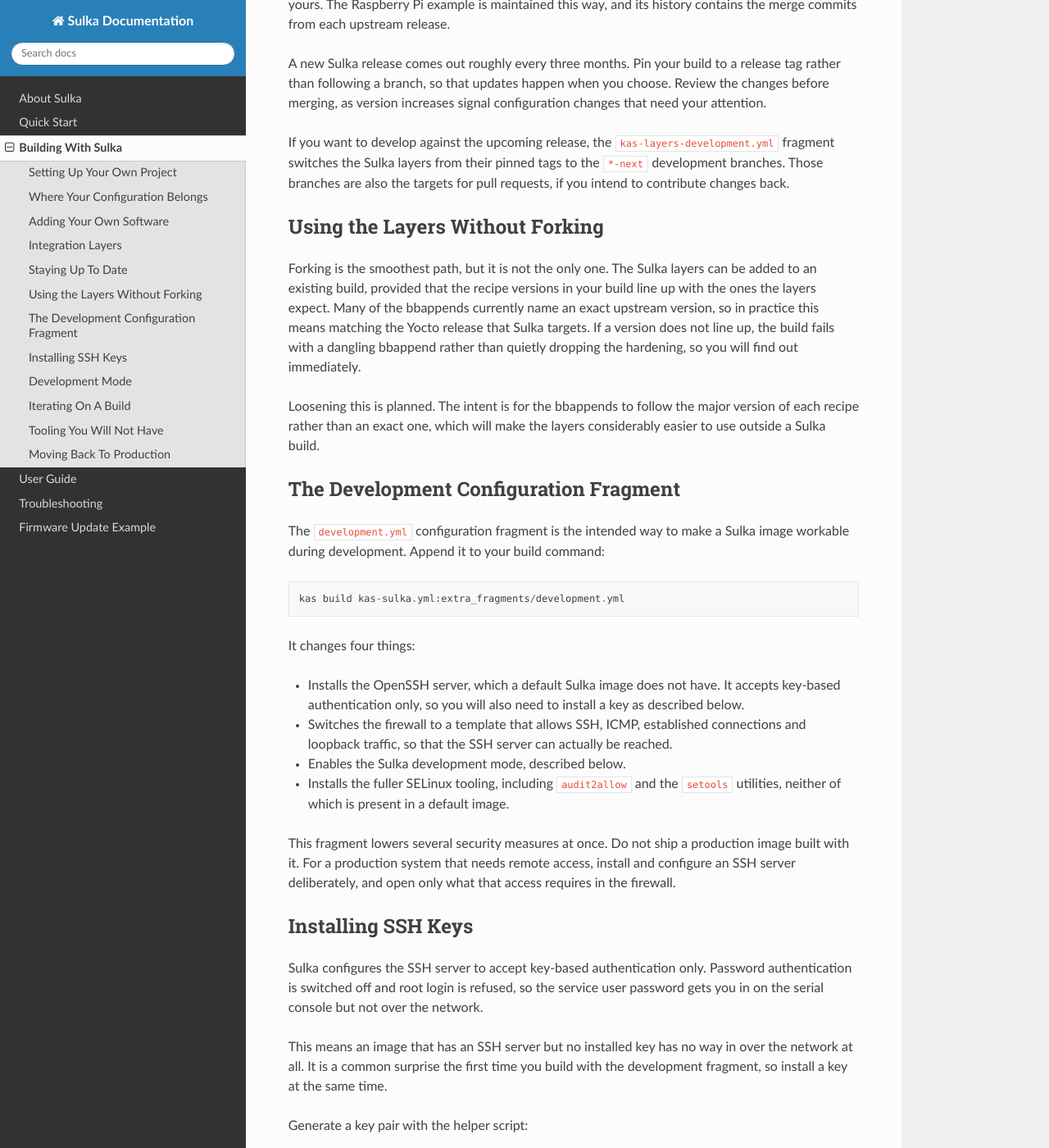
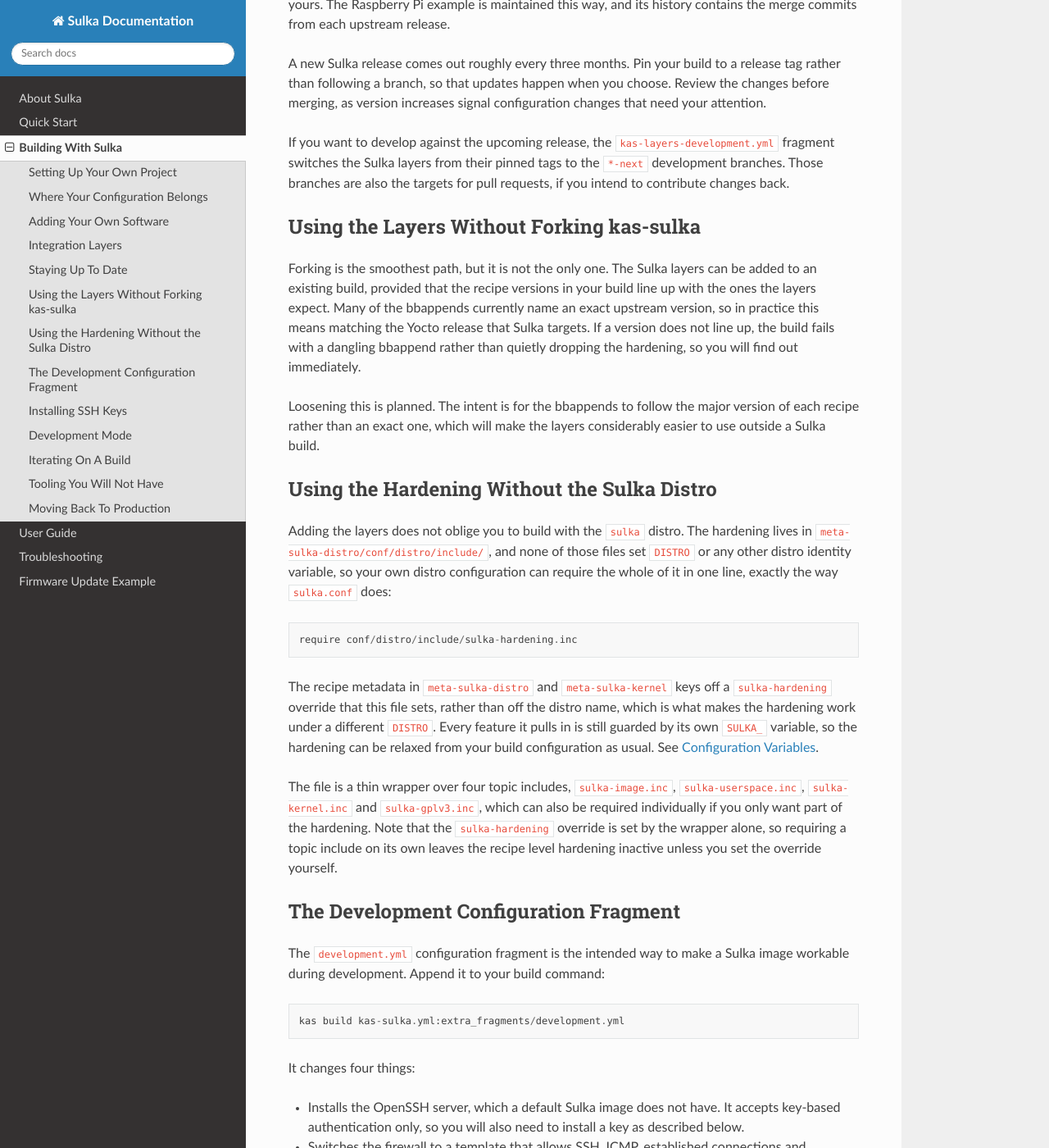
Before and after one commit to AltidSec/sulka-docs, a Sphinx documentation site: the page built from source/building-with-sulka.rst, in a window 1280 px wide and 1400 px high, scrolled down 2953 px. Shown: the whole window at 82% size. Built offline with Sphinx 7.4.7 and the Read the Docs theme 3.1.0, drawn with Linux system fonts in a browser that asks for light colours.

Commit message:
Document the distro refactor
Document the new distro include layout structure that allows easily
using the hardening provided by meta-sulka-distro and meta-sulka-kernel
without requiring the Sulka distro. This should reduce friction in using
Sulka in existing projects.

```diff
--- a/source/building-with-sulka.rst
+++ b/source/building-with-sulka.rst
@@ -112,8 +112,8 @@
 If you want to develop against the upcoming release, the ``kas-layers-development.yml`` fragment switches the Sulka layers from their pinned tags to the ``*-next`` development branches.
 Those branches are also the targets for pull requests, if you intend to contribute changes back.
 
-Using the Layers Without Forking
-********************************
+Using the Layers Without Forking kas-sulka
+******************************************
 
 Forking is the smoothest path, but it is not the only one.
 The Sulka layers can be added to an existing build, provided that the recipe versions in your build line up with the ones the layers expect.
@@ -121,6 +121,22 @@
 If a version does not line up, the build fails with a dangling bbappend rather than quietly dropping the hardening, so you will find out immediately.
 
 Loosening this is planned. The intent is for the bbappends to follow the major version of each recipe rather than an exact one, which will make the layers considerably easier to use outside a Sulka build.
+
+Using the Hardening Without the Sulka Distro
+********************************************
+
+Adding the layers does not oblige you to build with the ``sulka`` distro.
+The hardening lives in ``meta-sulka-distro/conf/distro/include/``, and none of those files set ``DISTRO`` or any other distro identity variable, so your own distro configuration can require the whole of it in one line, exactly the way ``sulka.conf`` does:
+
+.. code-block::
+
+  require conf/distro/include/sulka-hardening.inc
+
+The recipe metadata in ``meta-sulka-distro`` and ``meta-sulka-kernel`` keys off a ``sulka-hardening`` override that this file sets, rather than off the distro name, which is what makes the hardening work under a different ``DISTRO``.
+Every feature it pulls in is still guarded by its own ``SULKA_`` variable, so the hardening can be relaxed from your build configuration as usual. See :ref:`Configuration Variables`.
+
+The file is a thin wrapper over four topic includes, ``sulka-image.inc``, ``sulka-userspace.inc``, ``sulka-kernel.inc`` and ``sulka-gplv3.inc``, which can also be required individually if you only want part of the hardening.
+Note that the ``sulka-hardening`` override is set by the wrapper alone, so requiring a topic include on its own leaves the recipe level hardening inactive unless you set the override yourself.
 
 The Development Configuration Fragment
 **************************************
```
